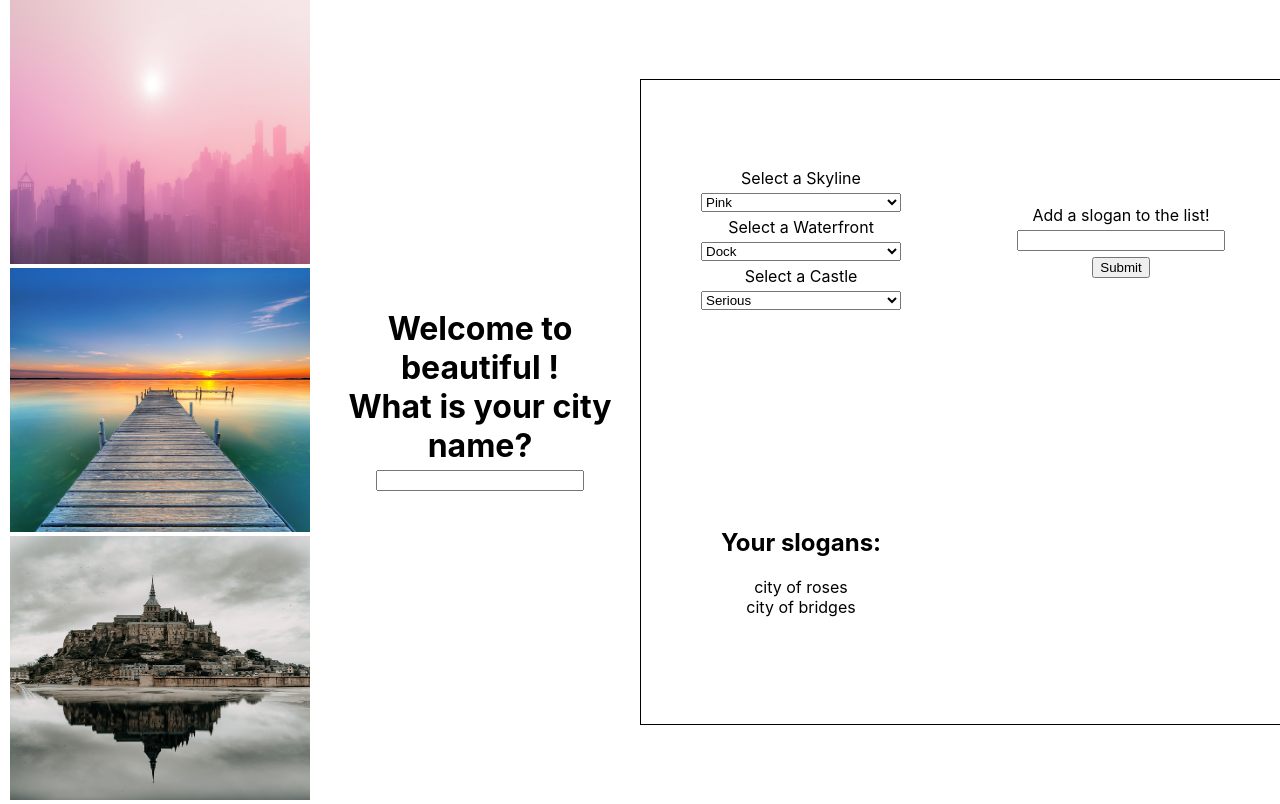
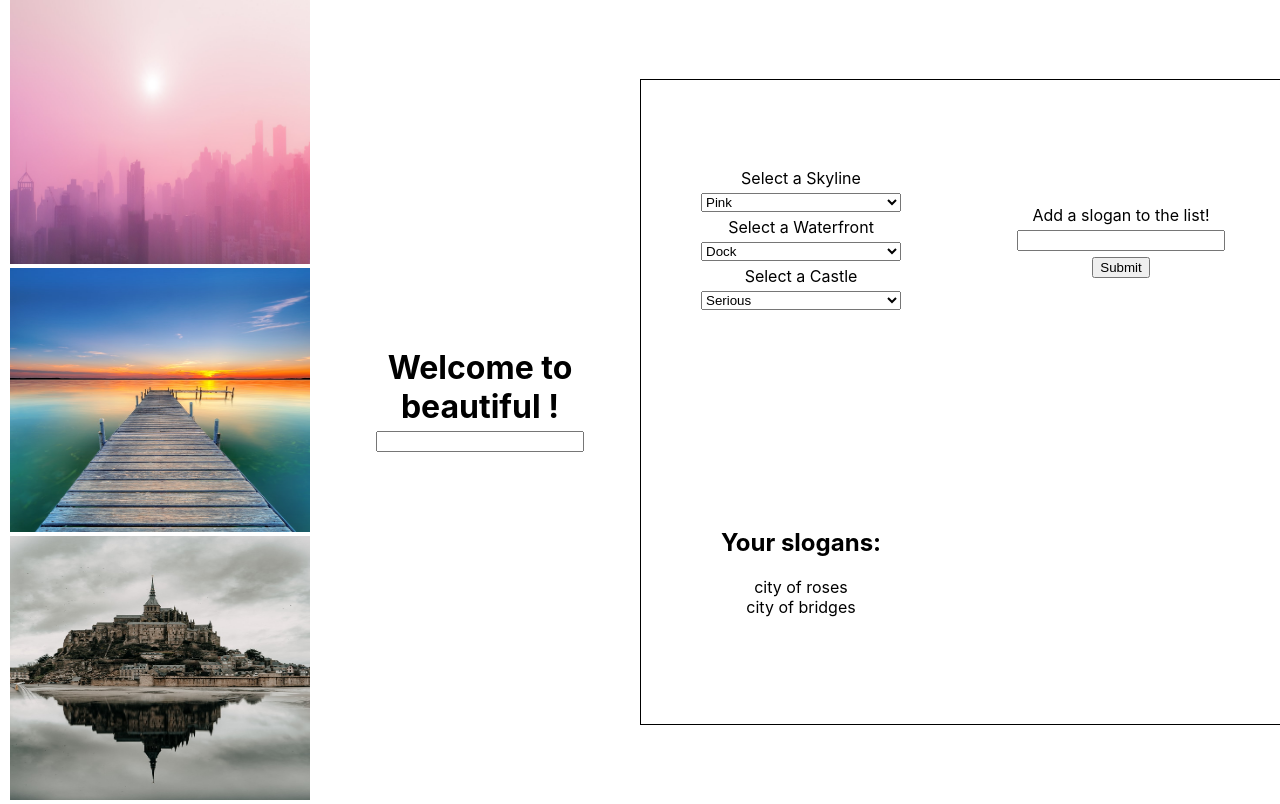
Before and after one commit to hdsteineke/hb-react-city-builder, a React (Create React App) app: page / in a window 1280 px wide. Built offline with nearby package versions, Linux system fonts and the light colour scheme.

Commit message:
deleted hard code for city name display

```diff
--- a/src/CityNameInput.js
+++ b/src/CityNameInput.js
@@ -3,7 +3,7 @@ import React from 'react';
 export default function CityNameInput({ handleCityName }) {
   return (
     <section>
-      What is your city name?
+
       {/* this component should have a prop called setCityName, which is a function */}
       {/* on change, this component should use e.target.value to pass the correct id to the setCityName function */}
       <input onChange={handleCityName} />
```
